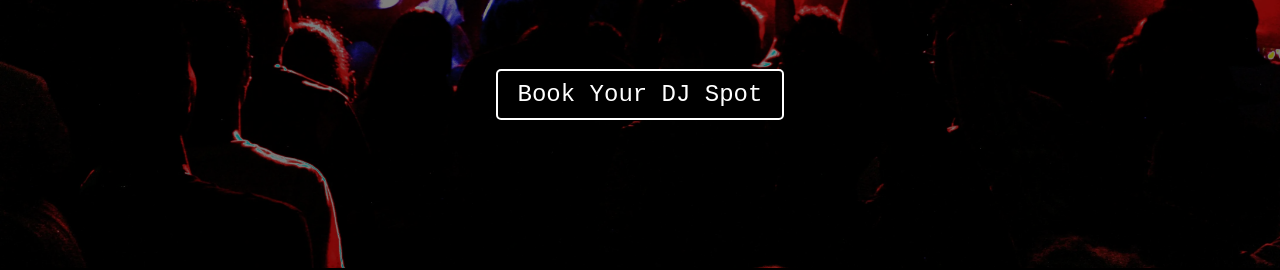
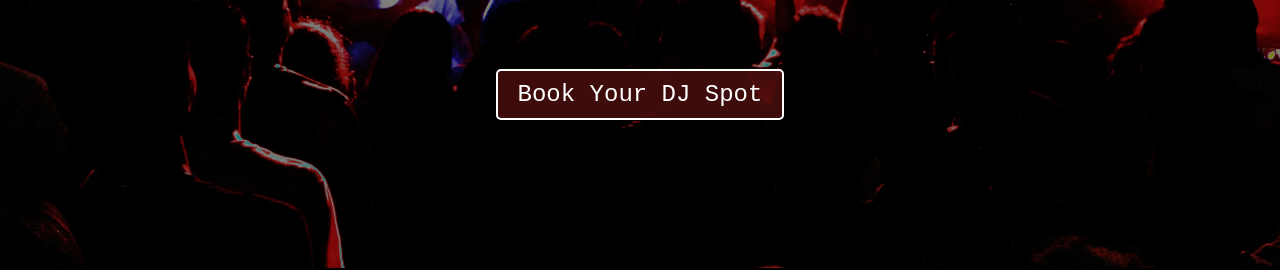
Before and after one commit to botezatumarius/Rela, a plain HTML site: page index.html in a window 1280 px wide. Shown: the part 532-802 px from the top of the page. Drawn offline with nearby package versions, Linux system fonts and the light colour scheme; a web font is replaced by a local one.

Commit message:
Changed cta button color

```diff
--- a/style.css
+++ b/style.css
@@ -42,7 +42,7 @@ textarea::placeholder {
 }
 
 #dj_button {
-    background-color: black;
+    background-color: rgba(79, 15, 15, 0.8);
     color: white;
     font-family: 'Courier New', Courier, monospace;
     font-size: 1.5em;
```
